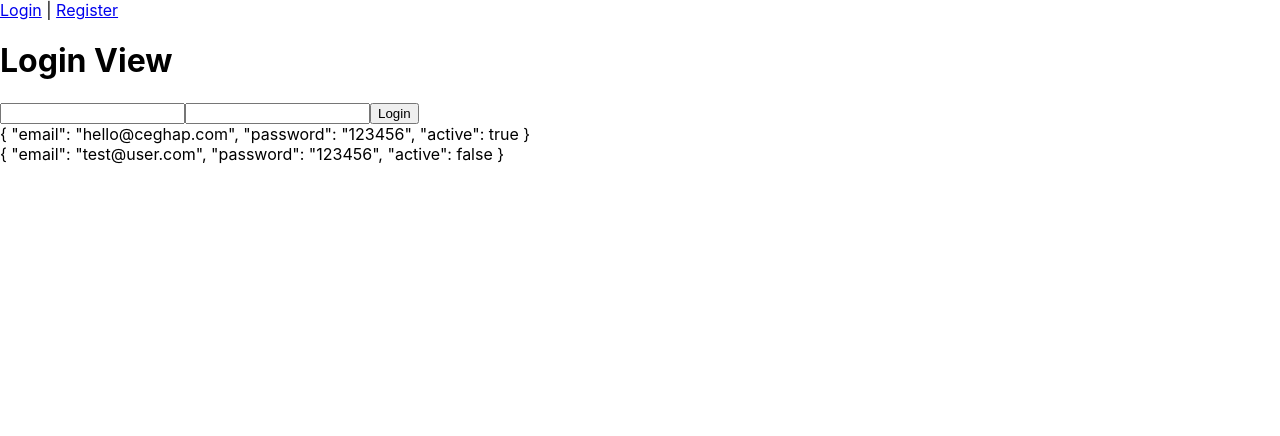
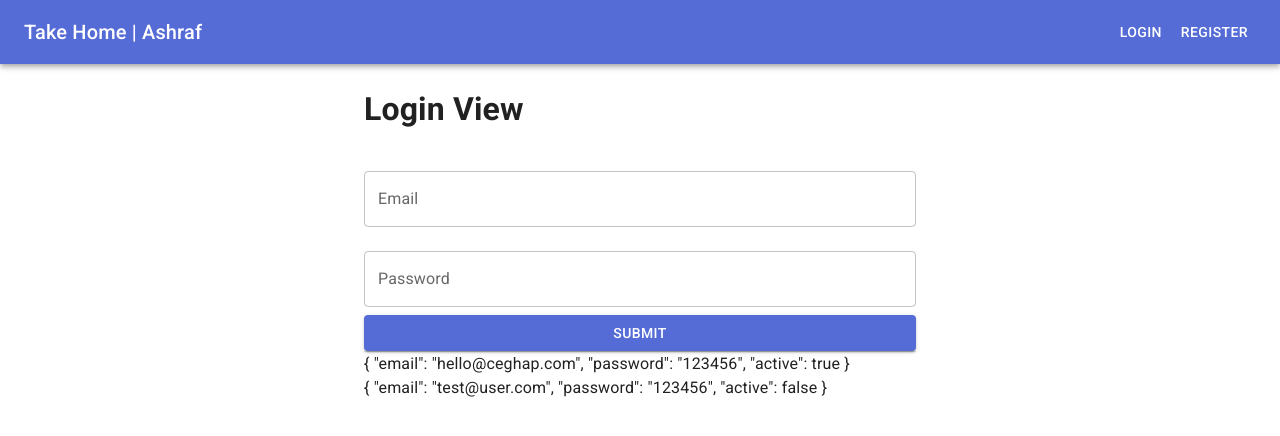
Before and after one commit to ceghap/takehome, a React (Create React App) app: page /login in a window 1280 px wide. Shown: the top 436 px of the page. Built offline with nearby package versions, Linux system fonts and the light colour scheme.

Commit message:
- add mui - add mui form at login view

```diff
--- a/package.json
+++ b/package.json
@@ -3,6 +3,11 @@
   "version": "0.1.0",
   "private": true,
   "dependencies": {
+    "@emotion/react": "^11.10.0",
+    "@emotion/styled": "^11.10.0",
+    "@fontsource/roboto": "^4.5.8",
+    "@mui/icons-material": "^5.10.2",
+    "@mui/material": "^5.10.2",
     "@testing-library/jest-dom": "^5.14.1",
     "@testing-library/react": "^13.0.0",
     "@testing-library/user-event": "^13.2.1",
--- a/src/components/common/Navbar.tsx
+++ b/src/components/common/Navbar.tsx
@@ -1,5 +1,10 @@
 import React from 'react'
 import { Link } from 'react-router-dom'
+import AppBar from '@mui/material/AppBar'
+import Box from '@mui/material/Box'
+import Toolbar from '@mui/material/Toolbar'
+import Typography from '@mui/material/Typography'
+import Button from '@mui/material/Button'
 
 export const Navbar = ({ isPrivate = false }: { isPrivate?: boolean }) => {
   const renderNav = (isPrivate: boolean) => {
@@ -7,17 +12,43 @@ export const Navbar = ({ isPrivate = false }: { isPrivate?: boolean }) => {
       case true:
         return (
           <>
-            <Link to='/products'>Product</Link> | <Link to='/profile'>Profile</Link> |{' '}
-            <Link to='/logout'>Logout</Link>
+            <Button component={Link} to='/products' color='inherit'>
+              Product
+            </Button>
+
+            <Button component={Link} to='/profile' color='inherit'>
+              Profile
+            </Button>
+
+            <Button component={Link} to='/logout' color='inherit'>
+              Logout
+            </Button>
           </>
         )
       default:
         return (
           <>
-            <Link to='/login'>Login</Link> | <Link to='/register'>Register</Link>
+            <Button component={Link} to='/login' color='inherit'>
+              Login
+            </Button>
+
+            <Button component={Link} to='/register' color='inherit'>
+              Register
+            </Button>
           </>
         )
     }
   }
-  return renderNav(isPrivate)
+  return (
+    <Box sx={{ flexGrow: 1 }}>
+      <AppBar position='static'>
+        <Toolbar>
+          <Typography variant='h6' component='div' sx={{ flexGrow: 1 }}>
+            Take Home | Ashraf
+          </Typography>
+          {renderNav(isPrivate)}
+        </Toolbar>
+      </AppBar>
+    </Box>
+  )
 }
--- a/src/index.tsx
+++ b/src/index.tsx
@@ -1,17 +1,26 @@
 import React from 'react'
 import ReactDOM from 'react-dom/client'
-import './index.css'
 import App from './App'
 import reportWebVitals from './reportWebVitals'
+import { ThemeProvider } from '@mui/material/styles'
+import theme from './theme'
 import { BrowserRouter } from 'react-router-dom'
+import CssBaseline from '@mui/material/CssBaseline'
+import '@fontsource/roboto/300.css'
+import '@fontsource/roboto/400.css'
+import '@fontsource/roboto/500.css'
+import '@fontsource/roboto/700.css'
 
 const root = ReactDOM.createRoot(document.getElementById('root') as HTMLElement)
 root.render(
-  <React.StrictMode>
-    <BrowserRouter>
-      <App />
-    </BrowserRouter>
-  </React.StrictMode>,
+  <ThemeProvider theme={theme}>
+    <React.StrictMode>
+      <BrowserRouter>
+        <CssBaseline />
+        <App />
+      </BrowserRouter>
+    </React.StrictMode>
+  </ThemeProvider>,
 )
 
 // If you want to start measuring performance in your app, pass a function
--- /dev/null
+++ b/src/private/profile/ProfileForm.tsx
@@ -0,0 +1,61 @@
+import { useFormik } from 'formik'
+import { validationSchema } from './ProfileValidator'
+
+export const ProfileForm = () => {
+  const formik = useFormik({
+    initialValues: {
+      name: '',
+      email: '',
+      username: '',
+      address: '',
+      postcode: '',
+      country: '',
+      city: '',
+    },
+    enableReinitialize: true,
+    validationSchema,
+    onSubmit: (values) => {
+      console.log(values)
+    },
+  })
+  return (
+    <div>
+      <form onSubmit={formik.handleSubmit}>
+        <input type='text' name='name' onChange={formik.handleChange} value={formik.values.name} />
+        <input
+          type='email'
+          name='email'
+          onChange={formik.handleChange}
+          value={formik.values.name}
+        />
+        <input
+          type='username'
+          disabled={true}
+          name='username'
+          onChange={formik.handleChange}
+          value={formik.values.username}
+        />
+        <input
+          type='text'
+          name='address'
+          onChange={formik.handleChange}
+          value={formik.values.address}
+        />
+        <input
+          type='text'
+          name='postcode'
+          onChange={formik.handleChange}
+          value={formik.values.postcode}
+        />
+        <input
+          type='text'
+          name='address'
+          onChange={formik.handleChange}
+          value={formik.values.country}
+        />
+        <input type='text' name='city' onChange={formik.handleChange} value={formik.values.city} />
+        <button type='submit'>Save</button>
+      </form>
+    </div>
+  )
+}
--- /dev/null
+++ b/src/private/profile/ProfileValidator.ts
@@ -0,0 +1,24 @@
+import * as Yup from 'yup'
+
+const FILE_SIZE = 160 * 1024
+const SUPPORTED_FORMATS = ['image/jpg', 'image/jpeg', 'image/png']
+
+export const validationSchema = Yup.object({
+  name: Yup.string().min(5).max(100).required(),
+  email: Yup.string().email().required(),
+  password: Yup.string().min(6).required(),
+  confirmPassword: Yup.string().oneOf([Yup.ref('password'), null], 'Passwords must match'),
+  username: Yup.string().min(3).max(20).required('Required'),
+  street: Yup.string().min(3).max(200).required(),
+  country: Yup.string(),
+  city: Yup.string(),
+  postcode: Yup.string(),
+  photoId: Yup.mixed()
+    .required('A file is required')
+    .test('fileSize', 'File too large', (value) => value && value.size <= FILE_SIZE)
+    .test(
+      'fileFormat',
+      'Unsupported Format',
+      (value) => value && SUPPORTED_FORMATS.includes(value.type),
+    ),
+})
--- a/src/private/profile/ProfileView.tsx
+++ b/src/private/profile/ProfileView.tsx
@@ -1,9 +1,12 @@
 import React from 'react'
+import { ProfileForm } from './ProfileForm'
 
 export const ProfileView = () => {
   return (
     <main style={{ padding: '1rem 0' }}>
-      <h2>profile</h2>
+      <h2>Profile</h2>
+
+      <ProfileForm />
     </main>
   )
 }
--- a/src/public/HomeView.tsx
+++ b/src/public/HomeView.tsx
@@ -5,7 +5,6 @@ import { Navbar } from '../components/common/Navbar'
 export const HomeView = () => {
   return (
     <div>
-      <h1>Take Home | Ashraf</h1>
       <Navbar />
       <Outlet />
     </div>
--- a/src/public/login/LoginView.tsx
+++ b/src/public/login/LoginView.tsx
@@ -1,8 +1,13 @@
+import Button from '@mui/material/Button'
+import TextField from '@mui/material/TextField'
+import Container from '@mui/material/Container'
+import { useFormik } from 'formik'
 import { useState } from 'react'
 import { User } from '../../hooks/useUser'
 import { Login } from '../../utils/login'
-import { useFormik } from 'formik'
 import { validationSchema } from './LoginValidator'
+import Divider from '@mui/material/Divider'
+import Box from '@mui/material/Box'
 
 interface Props {
   setUser: (value: User) => void
@@ -27,33 +32,38 @@ export const LoginView = ({ setUser }: Props) => {
   })
 
   return (
-    <div>
+    <Container maxWidth='sm'>
       {error && <h2>UNABLE TO LOGIN</h2>}
       <h1>Login View</h1>
-      <form onSubmit={formik.handleSubmit}>
-        <input
-          type='email'
+      <Box component='form' onSubmit={formik.handleSubmit}>
+        <TextField
+          margin='normal'
+          fullWidth
+          id='email'
           name='email'
+          label='Email'
+          value={formik.values.email}
           onChange={formik.handleChange}
-          onBlur={formik.handleBlur}
-          value={formik.values.email}
+          error={formik.touched.email && Boolean(formik.errors.email)}
+          helperText={formik.touched.email && formik.errors.email}
         />
-        {formik.touched.email && formik.errors.email ? <div>{formik.errors.email}</div> : null}
-
-        <input
+        <TextField
+          margin='normal'
+          fullWidth
+          id='password'
+          name='password'
+          label='Password'
           type='password'
-          name='password'
+          value={formik.values.password}
           onChange={formik.handleChange}
-          onBlur={formik.handleBlur}
-          value={formik.values.password}
+          error={formik.touched.password && Boolean(formik.errors.password)}
+          helperText={formik.touched.password && formik.errors.password}
         />
-        {formik.touched.password && formik.errors.password ? (
-          <div>{formik.errors.password}</div>
-        ) : null}
-
-        <button type='submit'>Login</button>
-      </form>
-
+        <Button color='primary' variant='contained' fullWidth type='submit'>
+          Submit
+        </Button>
+      </Box>
+      <Divider />
       <div>
         {JSON.stringify(
           {
@@ -76,6 +86,6 @@ export const LoginView = ({ setUser }: Props) => {
           2,
         )}
       </div>
-    </div>
+    </Container>
   )
 }
--- /dev/null
+++ b/src/theme.ts
@@ -0,0 +1,19 @@
+import { createTheme } from '@mui/material/styles'
+import { red } from '@mui/material/colors'
+
+// A custom theme for this app
+const theme = createTheme({
+  palette: {
+    primary: {
+      main: '#556cd6',
+    },
+    secondary: {
+      main: '#19857b',
+    },
+    error: {
+      main: red.A400,
+    },
+  },
+})
+
+export default theme
```
Also changed, not shown: 1 other file (tests, documents, lock files or other folders).
